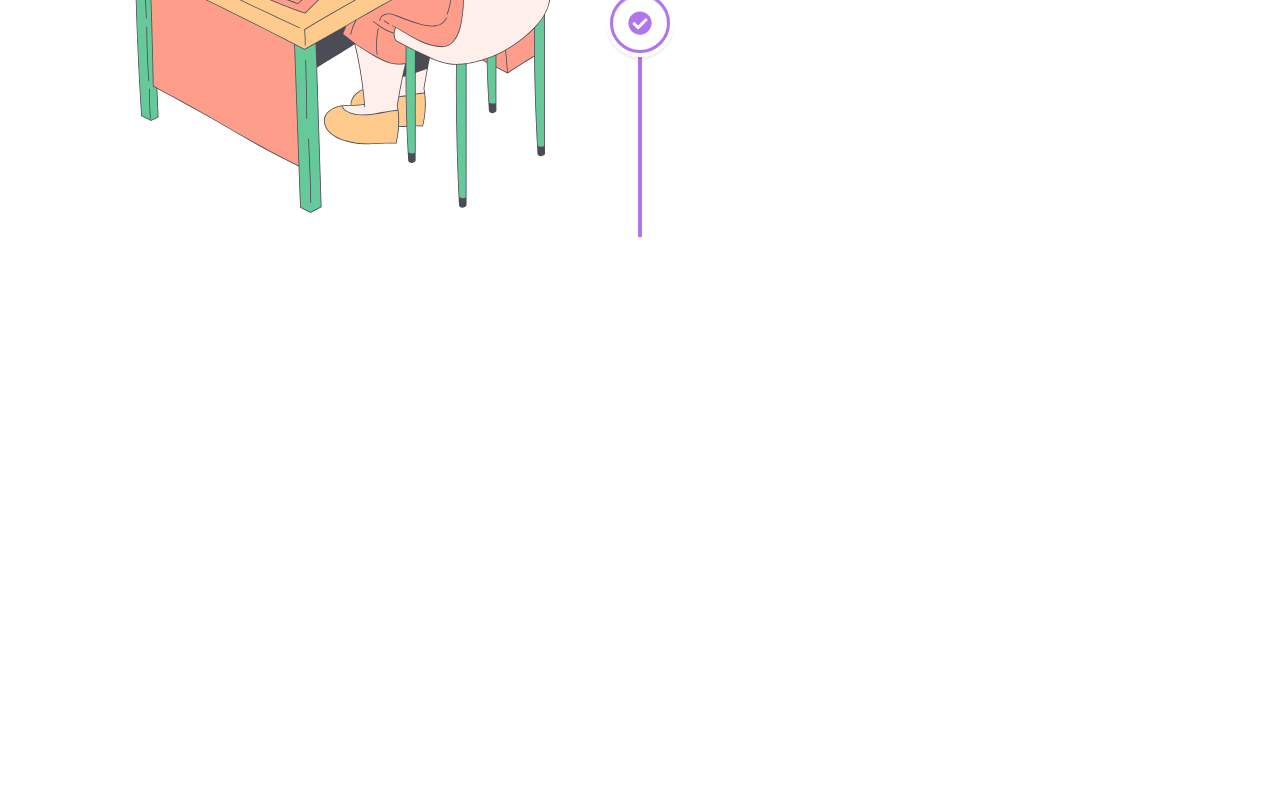
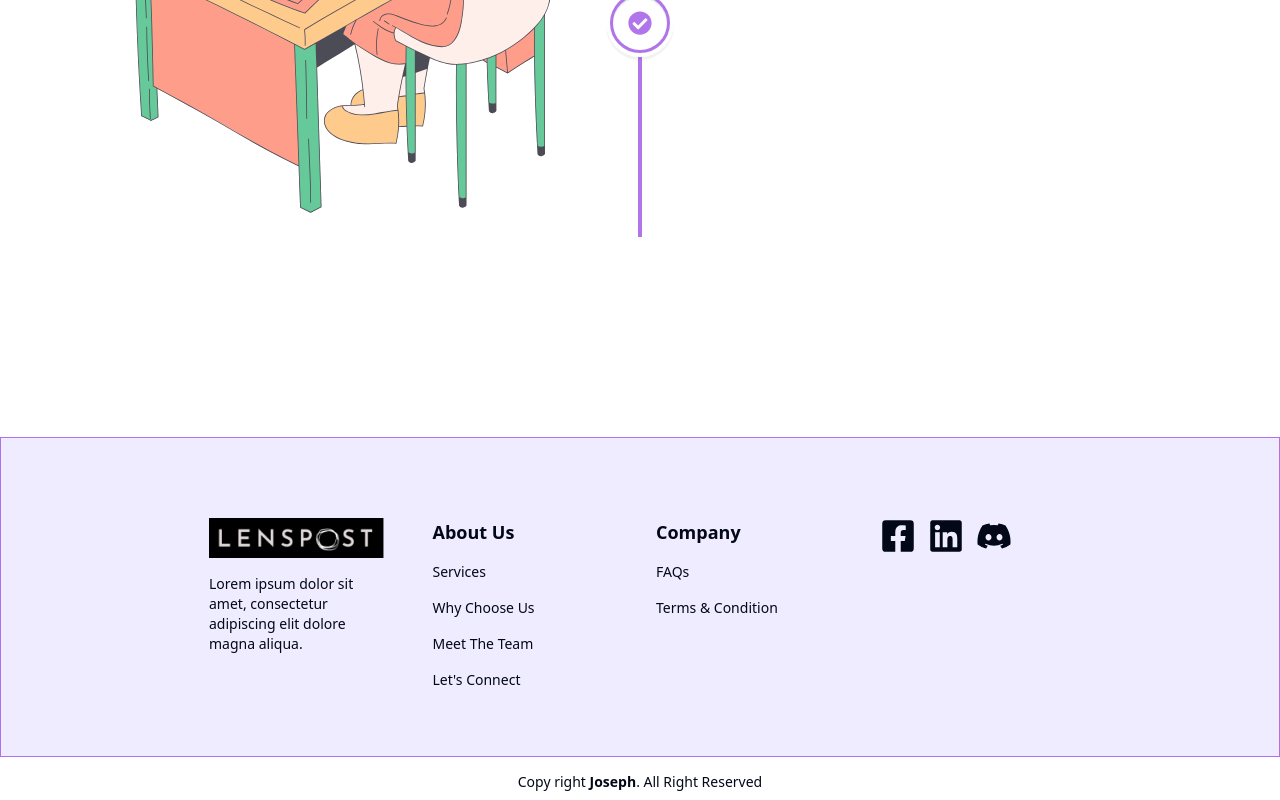
Before and after one commit to josephjamolod/team-portfolio, a Next.js app: page / in a window 1280 px wide. Shown: the part 2773-3573 px from the top of the page. Before the commit the page ends 3301 px from the top, so only its background shows below. Built offline with nearby package versions, Linux system fonts and the light colour scheme.

Commit message:
create footer component

```diff
--- a/app/page.tsx
+++ b/app/page.tsx
@@ -2,6 +2,7 @@ import ChooseUs from "@/components/main-components/chooseUs";
 import About from "@/components/main-components/about";
 import Services from "@/components/main-components/services";
 import TeamMVC from "@/components/main-components/teamMVC";
+import Footer from "@/components/main-components/footer";
 
 export default function Main() {
   return (
@@ -11,6 +12,7 @@ export default function Main() {
         <Services />
         <ChooseUs />
         <TeamMVC />
+        <Footer />
       </div>
     </main>
   );
--- /dev/null
+++ b/components/main-components/footer.tsx
@@ -0,0 +1,98 @@
+import Image from "next/image";
+import Link from "next/link";
+import { FaFacebookSquare } from "react-icons/fa";
+import { FaLinkedin } from "react-icons/fa6";
+import { FaDiscord } from "react-icons/fa6";
+import logo from "@/public/assets/images/logo.png";
+
+interface AboutUsTye {
+  label: string;
+  href: string;
+}
+
+interface CompanyType {
+  label: string;
+  href: string;
+}
+
+interface SocialsType {
+  icon: JSX.Element;
+  href: string;
+}
+
+const aboutUs: AboutUsTye[] = [
+  { label: "Services", href: "#services" },
+  { label: "Why Choose Us", href: "#why-choose-us" },
+  { label: "Meet The Team", href: "#" },
+  { label: "Let's Connect", href: "#" },
+];
+
+const company: CompanyType[] = [
+  { label: "FAQs", href: "#" },
+  { label: "Terms & Condition", href: "#" },
+];
+
+const socials: SocialsType[] = [
+  { icon: <FaFacebookSquare />, href: "#" },
+  { icon: <FaLinkedin />, href: "#" },
+  { icon: <FaDiscord />, href: "#" },
+];
+
+export default function Footer() {
+  return (
+    <main className=" mt-40 h-80 border border-[#b071ec] bg-[#efecff] mb-10 text-sm">
+      <div className="grid grid-cols-4 px-52 h-full gap-8 pt-20">
+        <ul className=" h-full flex flex-col gap-y-4">
+          <Image src={logo} alt="logo" height={175} width={175} />
+          <h3 className="pr-4">
+            Lorem ipsum dolor sit amet, consectetur adipiscing elit dolore magna
+            aliqua.
+          </h3>
+        </ul>
+        <ul className=" h-full flex flex-col  gap-y-4">
+          <Link href={"#"} className="font-semibold text-lg">
+            About Us
+          </Link>
+          {aboutUs.map((text, index) => {
+            return (
+              <Link key={index} href={text.href}>
+                {text.label}
+              </Link>
+            );
+          })}
+        </ul>
+        <ul className=" h-full flex flex-col gap-y-4">
+          <Link href={"#"} className="font-semibold text-lg">
+            Company
+          </Link>
+          {company.map((text, index) => {
+            return (
+              <Link key={index} href={text.href}>
+                {text.label}
+              </Link>
+            );
+          })}
+        </ul>
+        <ul className=" h-full flex gap-x-3 ">
+          {socials.map((text, index) => {
+            return (
+              <Link key={index} href={text.href} className="text-4xl h-min">
+                {text.icon}
+              </Link>
+            );
+          })}
+        </ul>
+      </div>
+      <h1 className="text-center w-full pt-4 pb-2">
+        Copy right{" "}
+        <Link
+          href={"https://www.facebook.com/jamolod.joseph"}
+          className="font-semibold"
+        >
+          Joseph
+        </Link>
+        . All Right Reserved
+      </h1>
+    </main>
+  );
+}
```
